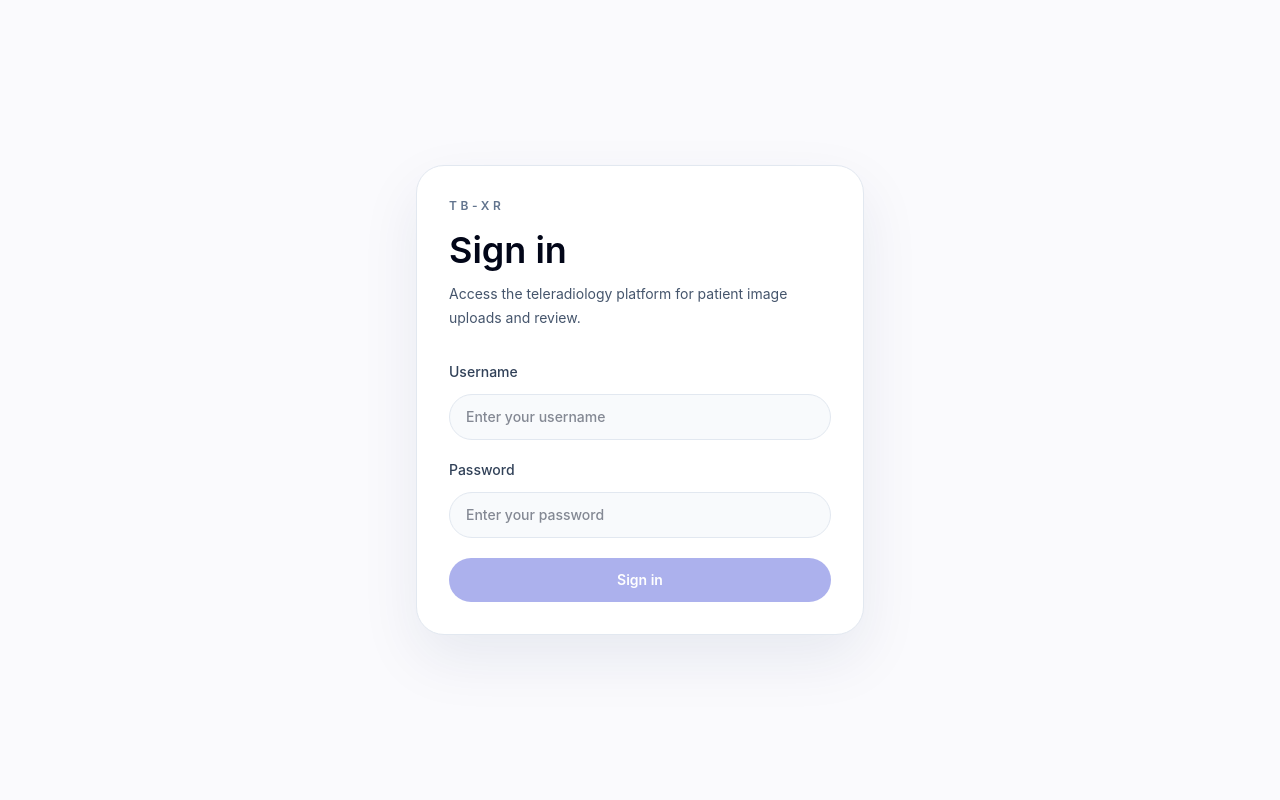
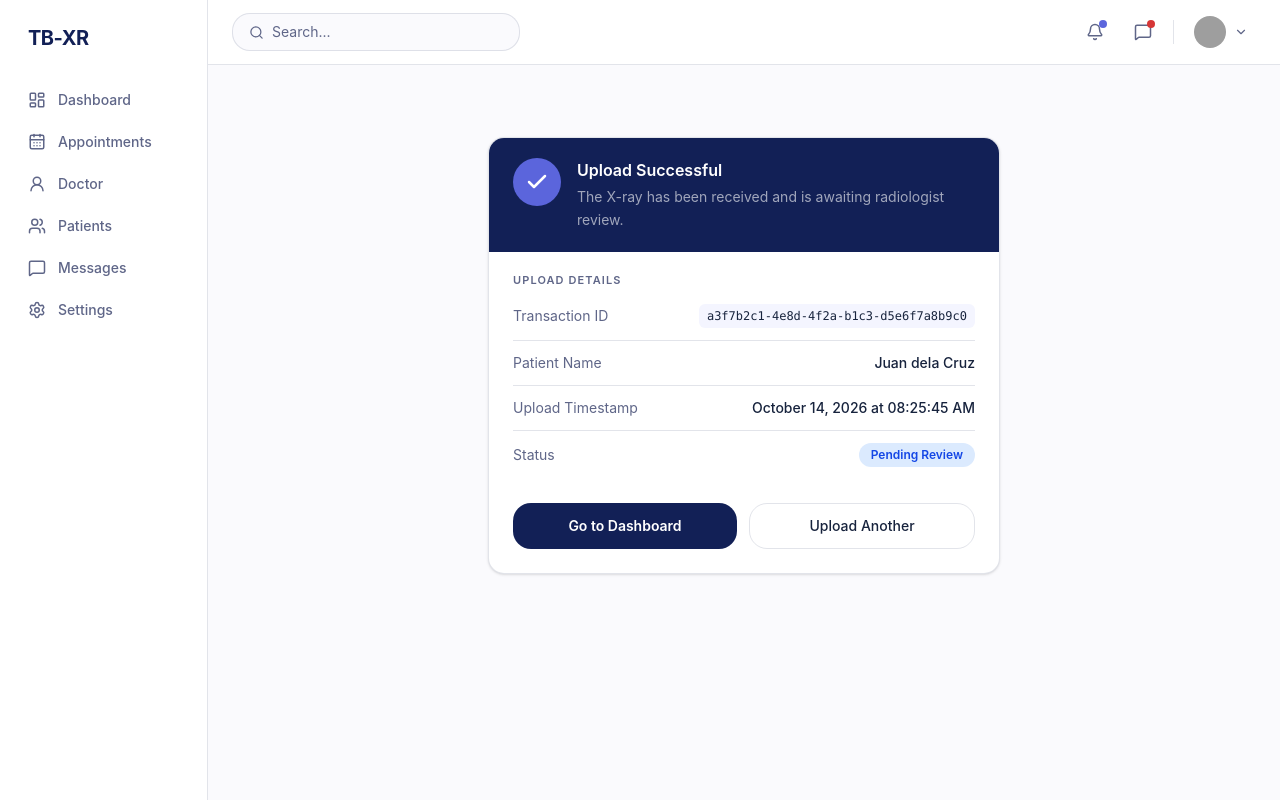
Before and after one commit to DymNomZ/TBXR, a React (Vite) app in the folder frontend/: page /upload/confirmation in a window 1280 px wide. Before the commit this address led to /login. Built offline with nearby package versions, Linux system fonts and the light colour scheme; grey boxes are pictures that could not be loaded.

Commit message:
feat(frontend): build upload confirmation page #22

```diff
--- a/frontend/src/App.jsx
+++ b/frontend/src/App.jsx
@@ -3,6 +3,7 @@ import LoginPage from './pages/LoginPage'
 import PatientsPage from './pages/PatientsPage'
 import PatientCard from './components/patients/PatientCard'
 import PatientDetailPage from './pages/PatientDetailPage';
+import UploadConfirmationPage from './pages/UploadConfirmationPage'
 
 function App() {
   return (
@@ -18,6 +19,9 @@ function App() {
         <Route path="/patients" element={<PatientsPage />} />
         <Route path="/patients/register" element={<PatientCard />} />
         <Route path="/patients/:patientId" element={<PatientDetailPage />} />
+
+        {/* Upload */}
+        <Route path="/upload/confirmation" element={<UploadConfirmationPage />} />
       </Routes>
     </BrowserRouter>
   )
--- a/frontend/src/components/patients/PatientProfileCard.jsx
+++ b/frontend/src/components/patients/PatientProfileCard.jsx
@@ -1,11 +1,5 @@
 import { User } from 'lucide-react';
-
-const FIELD_ROW = ({ label, value }) => (
-  <div className="flex items-center justify-between py-3 border-b border-[var(--border)] last:border-none">
-    <span className="text-sm text-[var(--text-muted)]">{label}</span>
-    <span className="text-sm font-medium text-[var(--text)]">{value ?? '—'}</span>
-  </div>
-);
+import DetailField from '../ui/DetailField'
 
 export default function PatientProfileCard({ patient }) {
   if (!patient) return null;
@@ -21,13 +15,13 @@ export default function PatientProfileCard({ patient }) {
       </div>
 
       {/* Fields */}
-      <FIELD_ROW label="Full Name"       value={`${patient.first_name} ${patient.last_name}`} />
-      <FIELD_ROW label="Patient ID"      value={patient.patient_id} />
-      <FIELD_ROW label="MRN"             value={patient.mrn} />
-      <FIELD_ROW label="Date of Birth"   value={patient.date_of_birth} />
-      <FIELD_ROW label="Sex"             value={patient.sex} />
-      <FIELD_ROW label="Contact Number"  value={patient.contact_number} />
-      <FIELD_ROW label="Total Records"   value={patient.total_records ?? 0} />
+      <DetailField label="Full Name"       value={`${patient.first_name} ${patient.last_name}`} />
+      <DetailField label="Patient ID"      value={patient.patient_id} />
+      <DetailField label="MRN"             value={patient.mrn} />
+      <DetailField label="Date of Birth"   value={patient.date_of_birth} />
+      <DetailField label="Sex"             value={patient.sex} />
+      <DetailField label="Contact Number"  value={patient.contact_number} />
+      <DetailField label="Total Records"   value={patient.total_records ?? 0} last />
     </div>
   );
 }
--- a/frontend/src/components/patients/XrayRecordList.jsx
+++ b/frontend/src/components/patients/XrayRecordList.jsx
@@ -1,15 +1,7 @@
 import { Clock } from 'lucide-react';
-
-// ✏️ Extend these as the backend adds more statuses
-const STATUS_STYLES = {
-  'Reviewed - Normal':   'bg-green-100 text-green-700',
-  'Reviewed - Abnormal': 'bg-red-100 text-red-700',
-  'Pending Review':      'bg-orange-100 text-orange-700',
-  'Pending AI Scoring':  'bg-blue-100 text-blue-700',
-};
+import StatusBadge from '../ui/StatusBadge'
 
 function XrayRecordItem({ record }) {
-  const statusStyle = STATUS_STYLES[record.status] ?? 'bg-gray-100 text-gray-500';
 
   return (
     <div className="flex flex-col gap-1.5 p-4 rounded-xl border border-[var(--border)] hover:bg-[var(--surface-soft)] transition-colors">
@@ -17,9 +9,7 @@ function XrayRecordItem({ record }) {
         <span className="text-sm font-semibold text-[var(--deep-navy)] font-mono">
           {record.transaction_id}
         </span>
-        <span className={`text-xs font-semibold px-2.5 py-1 rounded-full ${statusStyle}`}>
-          {record.status}
-        </span>
+        <StatusBadge status={record.status} />
       </div>
 
       <div className="flex items-center justify-between text-xs text-[var(--text-muted)]">
--- /dev/null
+++ b/frontend/src/components/ui/DetailField.jsx
@@ -0,0 +1,14 @@
+export default function DetailField({ label, value, mono = false, last = false }) {
+  return (
+    <div className={`flex items-center justify-between py-3 ${!last ? 'border-b border-[var(--border)]' : ''}`}>
+      <span className="text-sm text-[var(--text-muted)]">{label}</span>
+      {mono ? (
+        <span className="text-xs font-medium font-mono text-[var(--text)] bg-[var(--surface-soft)] px-2 py-1 rounded-md text-right break-all">
+          {value}
+        </span>
+      ) : (
+        <span className="text-sm font-medium text-[var(--text)] text-right">{value ?? '—'}</span>
+      )}
+    </div>
+  )
+}
--- a/frontend/src/components/ui/StatusBadge.jsx
+++ b/frontend/src/components/ui/StatusBadge.jsx
@@ -1,11 +1,19 @@
 // ✏️ Add new statuses here as the project grows
 const STATUS_STYLES = {
-  'Non Urgent':    'bg-green-100 text-green-700',
-  'Urgent':        'bg-orange-100 text-orange-700',
-  'Emergency':     'bg-red-100 text-red-700',
-  'Resuscitation': 'bg-purple-100 text-purple-700',
-  'Pass Away':     'bg-gray-100 text-gray-500',
-};
+  // Triage
+  'Non Urgent':          'bg-green-100 text-green-700',
+  'Urgent':              'bg-orange-100 text-orange-700',
+  'Emergency':           'bg-red-100 text-red-700',
+  'Resuscitation':       'bg-purple-100 text-purple-700',
+  'Pass Away':           'bg-gray-100 text-gray-500',
+  // Upload / X-ray record
+  'Pending Review':      'bg-blue-100 text-blue-700',
+  'In Review':           'bg-orange-100 text-orange-700',
+  'Completed':           'bg-green-100 text-green-700',
+  'Reviewed - Normal':   'bg-green-100 text-green-700',
+  'Reviewed - Abnormal': 'bg-red-100 text-red-700',
+  'Pending AI Scoring':  'bg-blue-100 text-blue-700',
+}
 
 const DEFAULT_STYLE = 'bg-gray-100 text-gray-500';
 
--- /dev/null
+++ b/frontend/src/components/upload/SuccessBanner.jsx
@@ -0,0 +1,25 @@
+export default function SuccessBanner({ title, subtitle }) {
+  return (
+    <div className="bg-[var(--deep-navy)] px-6 py-5 flex items-start gap-4">
+      <div className="w-12 h-12 rounded-full bg-[var(--accent)] flex items-center justify-center shrink-0">
+        <svg
+          width="24"
+          height="24"
+          viewBox="0 0 24 24"
+          fill="none"
+          stroke="#ffffff"
+          strokeWidth="2.5"
+          strokeLinecap="round"
+          strokeLinejoin="round"
+          aria-hidden="true"
+        >
+          <polyline points="20 6 9 17 4 12" />
+        </svg>
+      </div>
+      <div>
+        <p className="text-base font-semibold text-white mb-1">{title}</p>
+        <p className="text-sm text-white/60 leading-relaxed">{subtitle}</p>
+      </div>
+    </div>
+  )
+}
--- /dev/null
+++ b/frontend/src/pages/UploadConfirmationPage.tsx
@@ -0,0 +1,69 @@
+import { useLocation, useNavigate } from 'react-router-dom'
+import AppLayout from '../components/layout/AppLayout'
+import SuccessBanner from '../components/upload/SuccessBanner'
+import DetailField from '../components/ui/DetailField'
+import StatusBadge from '../components/ui/StatusBadge'
+
+function formatTimestamp(raw: string | number | Date) {
+  if (!raw) return '—'
+  return new Date(raw).toLocaleString('en-PH', {
+    year: 'numeric',
+    month: 'long',
+    day: 'numeric',
+    hour: '2-digit',
+    minute: '2-digit',
+    second: '2-digit',
+  })
+}
+
+export default function UploadConfirmationPage() {
+  const location = useLocation()
+  const navigate = useNavigate()
+
+  const {
+    transactionId   = 'a3f7b2c1-4e8d-4f2a-b1c3-d5e6f7a8b9c0',
+    patientName     = 'Juan dela Cruz',
+    uploadTimestamp = new Date().toISOString(),
+    status          = 'Pending Review',
+  } = location.state ?? {}
+
+  return (
+    <AppLayout>
+      <div className="flex items-center justify-center py-10">
+        <div className="w-full max-w-lg bg-white rounded-2xl border border-[var(--border)] shadow-sm overflow-hidden">
+
+          <SuccessBanner
+            title="Upload Successful"
+            subtitle="The X-ray has been received and is awaiting radiologist review."
+          />
+
+          <div className="px-6 pt-5 pb-2">
+            <p className="text-[11px] font-semibold uppercase tracking-widest text-[var(--text-muted)] mb-1">
+              Upload Details
+            </p>
+            <DetailField label="Transaction ID"  value={transactionId} mono />
+            <DetailField label="Patient Name"    value={patientName} />
+            <DetailField label="Upload Timestamp" value={formatTimestamp(uploadTimestamp)} />
+            <DetailField label="Status"          value={<StatusBadge status={status} />} last />
+          </div>
+
+          <div className="px-6 pb-6 flex gap-3 pt-4">
+            <button
+              onClick={() => navigate('/dashboard')}
+              className="flex-1 py-3 bg-[var(--deep-navy)] text-white text-sm font-semibold rounded-xl hover:opacity-90 transition-opacity cursor-pointer"
+            >
+              Go to Dashboard
+            </button>
+            <button
+              onClick={() => navigate('/upload')}
+              className="flex-1 py-3 bg-transparent text-[var(--text)] text-sm font-medium rounded-xl border border-[var(--border)] hover:bg-[var(--surface-soft)] transition-colors cursor-pointer"
+            >
+              Upload Another
+            </button>
+          </div>
+
+        </div>
+      </div>
+    </AppLayout>
+  )
+}
```
Also changed, not shown: 1 other file (tests, documents, lock files or other folders).
